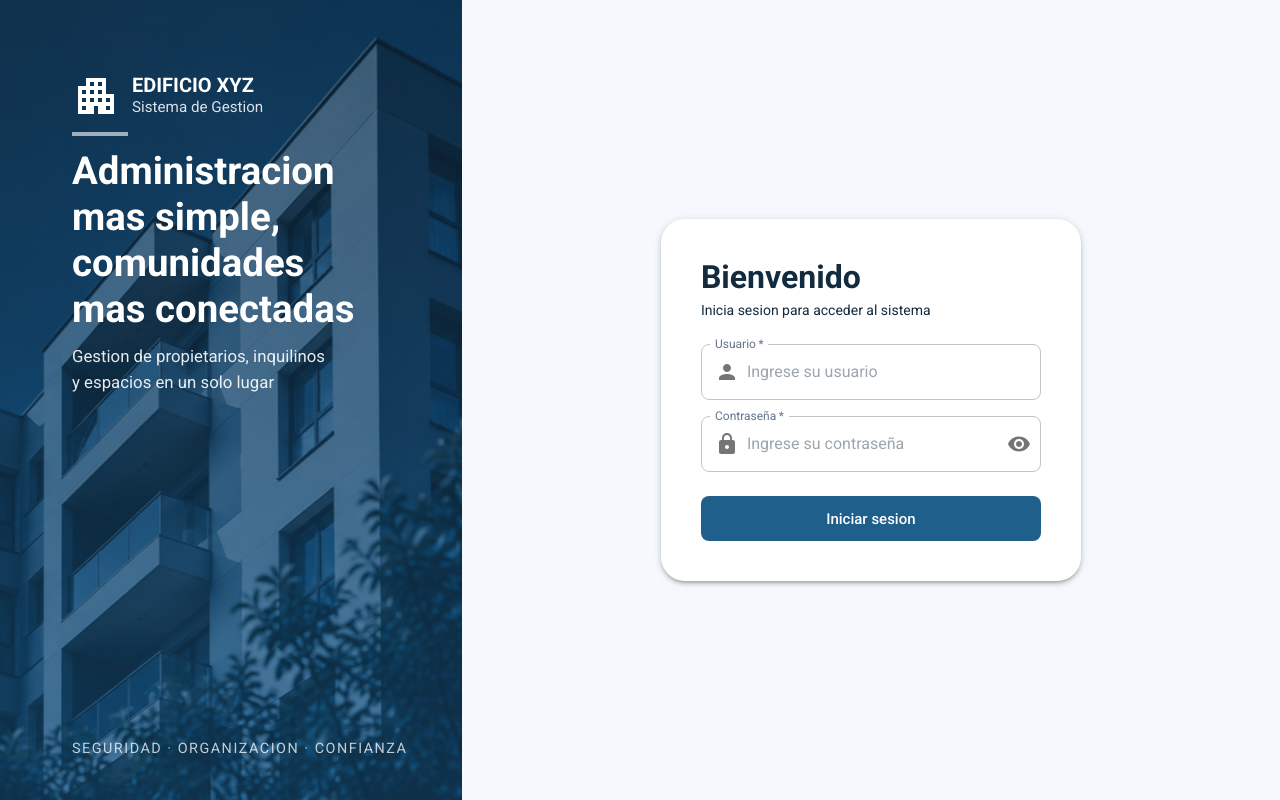
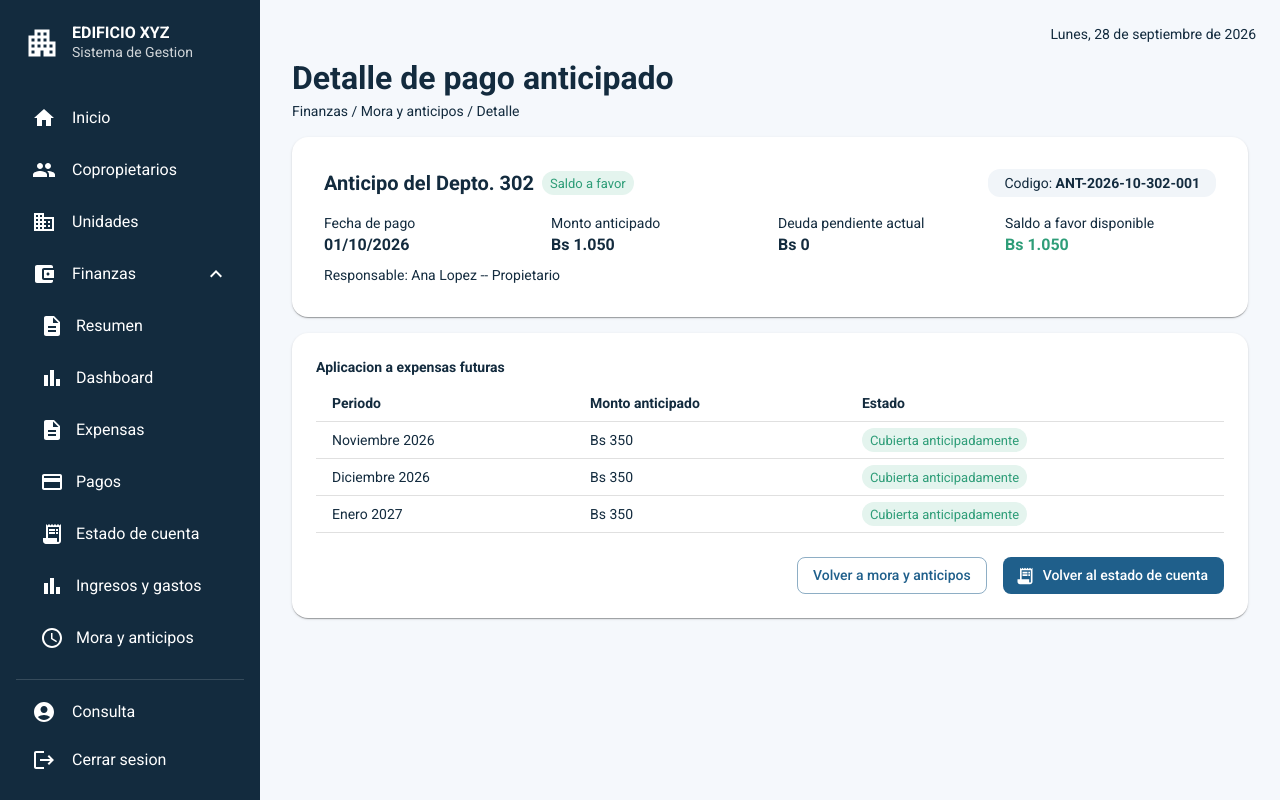
Before and after one commit to 201806081-design/Nexa-edificio-xyz, a React (Vite) app in the folder frontend/: page /finanzas/mora/anticipo/1 in a window 1280 px wide. Before the commit this address led to /login. Built offline with nearby package versions, Linux system fonts and the light colour scheme; no server answers; sample sign-in values are in the browser's storage.

Commit message:
feat(mora): detalle del pago anticipado y ruta

```diff
--- /dev/null
+++ b/frontend/src/pages/Finanzas/DetalleAnticipo.jsx
@@ -0,0 +1,92 @@
+import {
+    Box, Typography, Paper, Button, Chip, Alert,
+    Table, TableHead, TableBody, TableRow, TableCell,
+} from '@mui/material';
+import ReceiptLongIcon from '@mui/icons-material/ReceiptLong';
+import { useNavigate, useLocation } from 'react-router-dom';
+import DashboardLayout from '../../layouts/DashboardLayout';
+import { DETALLE_ANTICIPO } from '../../constants/moraMock';
+import { formatBs } from '../../constants/finanzasMock';
+
+function Dato({ etiqueta, valor, color }) {
+    return (
+        <Box>
+            <Typography variant="body2" color="text.secondary">{etiqueta}</Typography>
+            <Typography variant="body1" sx={{ fontWeight: 600, color }}>{valor}</Typography>
+        </Box>
+    );
+}
+
+export default function DetalleAnticipo() {
+    const navigate = useNavigate();
+    const location = useLocation();
+    const mensaje = location.state?.mensaje;
+    const a = DETALLE_ANTICIPO;
+
+    return (
+        <DashboardLayout>
+            <Typography variant="h1" color="primary.main" sx={{ mb: 0.5 }}>Detalle de pago anticipado</Typography>
+            <Typography variant="body2" color="text.secondary" sx={{ mb: 2 }}>
+                Finanzas / Mora y anticipos / Detalle
+            </Typography>
+
+            {mensaje && <Alert severity="success" sx={{ mb: 3 }}>{mensaje}</Alert>}
+
+            <Paper sx={{ p: 4, borderRadius: 2, mb: 2 }}>
+                {/* Encabezado */}
+                <Box sx={{ display: 'flex', justifyContent: 'space-between', alignItems: 'center', flexWrap: 'wrap', gap: 1, mb: 2 }}>
+                    <Box sx={{ display: 'flex', alignItems: 'center', gap: 1 }}>
+                        <Typography variant="h3" sx={{ fontWeight: 700 }}>Anticipo del {a.departamento}</Typography>
+                        <Chip label="Saldo a favor" size="small" sx={{ bgcolor: '#E4F4EE', color: '#2E9D78' }} />
+                    </Box>
+                    <Box sx={{ bgcolor: '#F1F5F9', borderRadius: 1.5, px: 2, py: 0.5 }}>
+                        <Typography variant="body2" color="text.secondary">Codigo: <strong>{a.codigo}</strong></Typography>
+                    </Box>
+                </Box>
+
+                {/* Datos en grilla */}
+                <Box sx={{ display: 'grid', gridTemplateColumns: { xs: '1fr', sm: 'repeat(2, 1fr)', md: 'repeat(4, 1fr)' }, gap: 2, mb: 1 }}>
+                    <Dato etiqueta="Fecha de pago" valor={a.fechaPago} />
+                    <Dato etiqueta="Monto anticipado" valor={formatBs(a.montoAnticipado)} />
+                    <Dato etiqueta="Deuda pendiente actual" valor={formatBs(a.deudaPendiente)} />
+                    <Dato etiqueta="Saldo a favor disponible" valor={formatBs(a.saldoAFavor)} color="#2E9D78" />
+                </Box>
+                <Typography variant="body2" color="text.secondary" sx={{ mt: 1 }}>Responsable: {a.responsable}</Typography>
+            </Paper>
+
+            {/* Aplicacion a expensas futuras */}
+            <Paper sx={{ p: 3, borderRadius: 2 }}>
+                <Typography variant="body2" sx={{ fontWeight: 600, mb: 1 }}>Aplicacion a expensas futuras</Typography>
+                <Table size="small">
+                    <TableHead>
+                        <TableRow>
+                            <TableCell><strong>Periodo</strong></TableCell>
+                            <TableCell><strong>Monto anticipado</strong></TableCell>
+                            <TableCell><strong>Estado</strong></TableCell>
+                        </TableRow>
+                    </TableHead>
+                    <TableBody>
+                        {a.aplicacion.map((p, i) => (
+                            <TableRow key={i}>
+                                <TableCell>{p.periodo}</TableCell>
+                                <TableCell>{formatBs(p.monto)}</TableCell>
+                                <TableCell><Chip label={p.estado} size="small" sx={{ bgcolor: '#E4F4EE', color: '#2E9D78' }} /></TableCell>
+                            </TableRow>
+                        ))}
+                    </TableBody>
+                </Table>
+
+                {/* Botones */}
+                <Box sx={{ display: 'flex', gap: 2, mt: 3, flexDirection: { xs: 'column-reverse', md: 'row' }, justifyContent: { md: 'flex-end' } }}>
+                    <Button variant="outlined" onClick={() => navigate('/finanzas/mora')} sx={{ width: { xs: '100%', md: 'auto' } }}>
+                        Volver a mora y anticipos
+                    </Button>
+                    <Button variant="contained" startIcon={<ReceiptLongIcon />} onClick={() => navigate('/finanzas/estado-cuenta')}
+                        sx={{ width: { xs: '100%', md: 'auto' } }}>
+                        Volver al estado de cuenta
+                    </Button>
+                </Box>
+            </Paper>
+        </DashboardLayout>
+    );
+}
--- a/frontend/src/routes/AppRoutes.jsx
+++ b/frontend/src/routes/AppRoutes.jsx
@@ -23,6 +23,7 @@ import DetalleMovimiento from '../pages/Finanzas/DetalleMovimiento';
 import Mora from '../pages/Finanzas/Mora';
 import ConfigurarInteres from '../pages/Finanzas/ConfigurarInteres';
 import RegistrarAnticipo from '../pages/Finanzas/RegistrarAnticipo';
+import DetalleAnticipo from '../pages/Finanzas/DetalleAnticipo';
 import ProtectedRoute from './ProtectedRoute';
 
 export default function AppRoutes() {
@@ -55,6 +56,7 @@ export default function AppRoutes() {
       <Route path="/finanzas/mora" element={<ProtectedRoute><Mora /></ProtectedRoute>} />
       <Route path="/finanzas/mora/configuracion" element={<ProtectedRoute><ConfigurarInteres /></ProtectedRoute>} />
       <Route path="/finanzas/mora/anticipo" element={<ProtectedRoute><RegistrarAnticipo /></ProtectedRoute>} />
+      <Route path="/finanzas/mora/anticipo/:id" element={<ProtectedRoute><DetalleAnticipo /></ProtectedRoute>} />
 
       <Route path="*" element={<Navigate to="/login" replace />} />
     </Routes>
```
